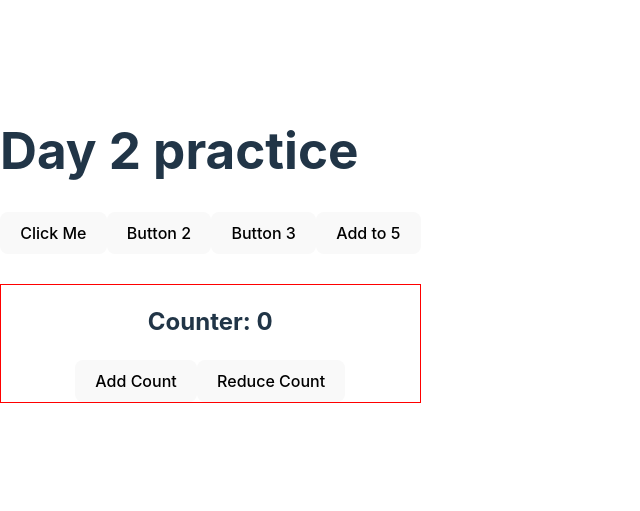
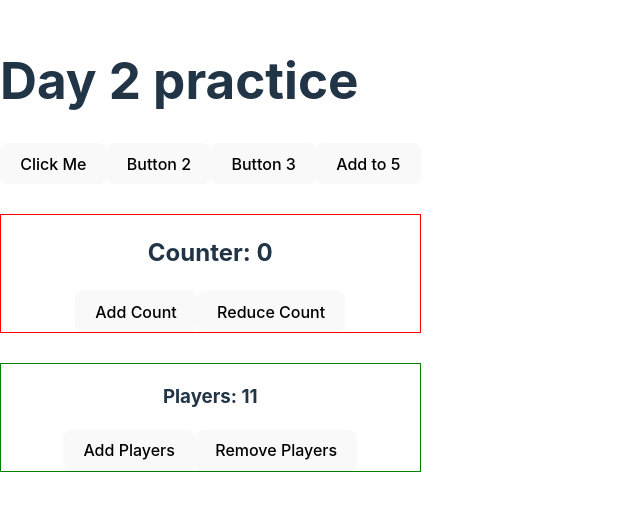
Before and after one commit to rahat-israil/React-Day2, a React (Vite) app: page / in a window 1280 px wide. Shown: the part 155-666 px from the top of the page, without its empty margins (0-640 px from the left). Built offline with nearby package versions, Linux system fonts and the light colour scheme.

Commit message:
More about useState

```diff
--- a/src/App.jsx
+++ b/src/App.jsx
@@ -1,6 +1,7 @@
 
 import './App.css'
 import Counter from './Counter'
+import Team from './Team'
 
 function App() {
 
@@ -27,6 +28,7 @@ function App() {
       <button onClick={() => addToFive(5)}>Add to 5</button>
 
       <Counter></Counter>
+      <Team></Team>
 
     </>
   )
--- /dev/null
+++ b/src/Team.jsx
@@ -0,0 +1,26 @@
+import { useState } from "react";
+
+
+const Team = () => {
+    const [player, setPlayer] = useState(11);
+
+    const handleAddPlayers = () => {
+        const addplayers = player + 1;
+        setPlayer(addplayers);
+    };
+
+    const handleRemovePlayers = () => {
+        const removeplayers = player - 1;
+        setPlayer(removeplayers);
+    };
+
+    return (
+        <div style={{border: '1px solid green', marginTop: '30px', textAlign:'center'}}>
+            <h3>Players: {player}</h3>
+            <button onClick={handleAddPlayers}>Add Players</button>
+            <button onClick={handleRemovePlayers}>Remove Players</button>
+        </div>
+    );
+};
+
+export default Team;
```
